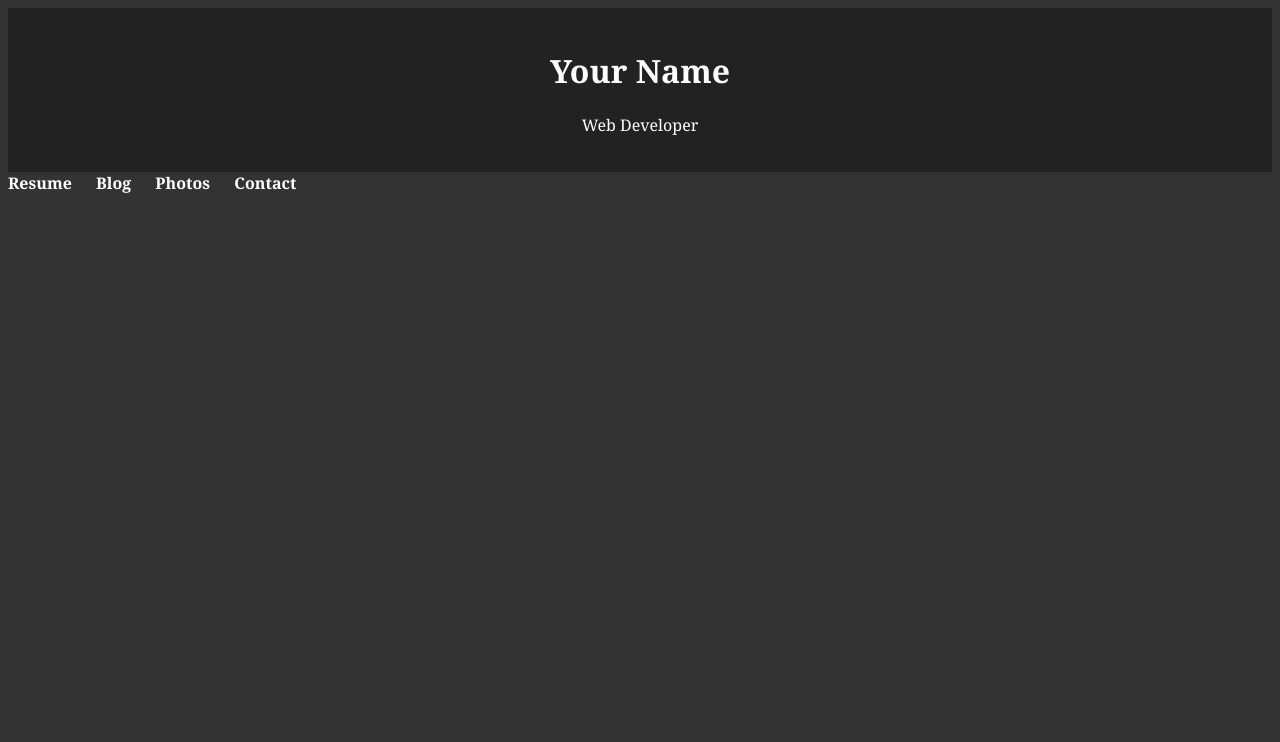
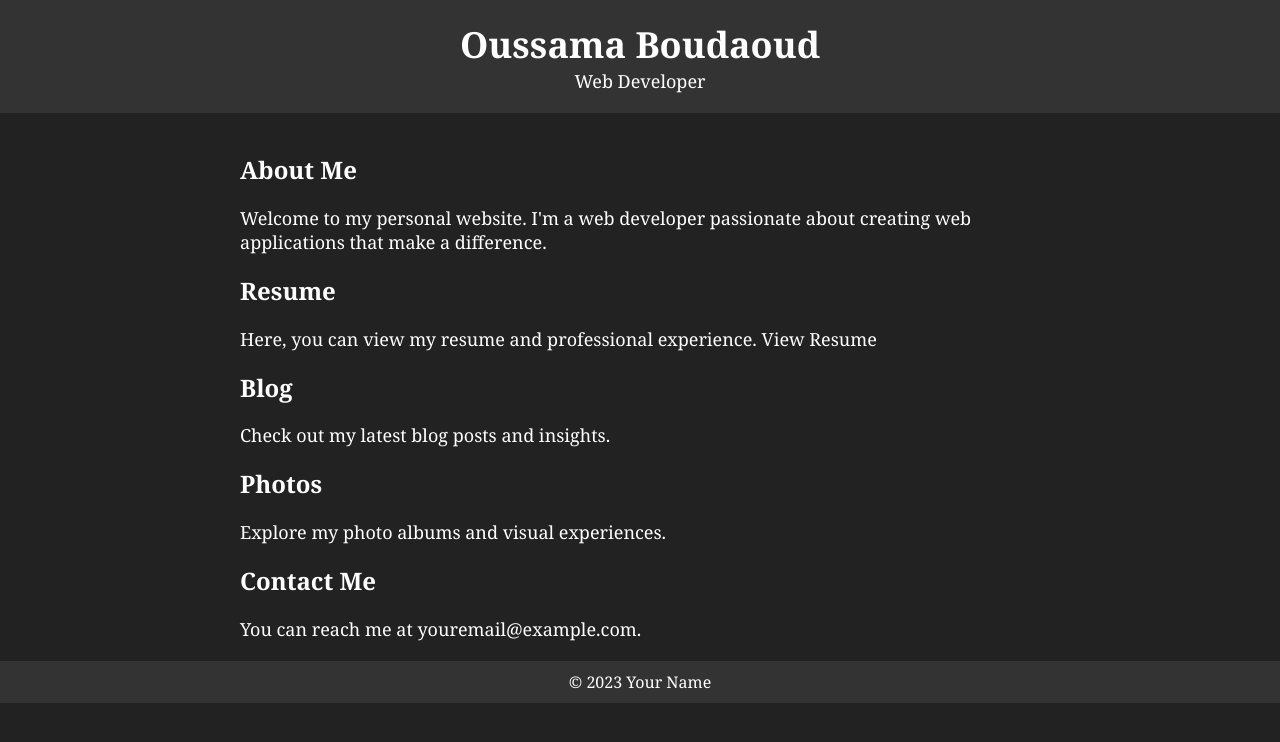
Before and after one commit to oussamaboudaoud/oussamaboudaoud.github.io, a plain HTML site: page index.html in a window 1280 px wide. Drawn offline with Linux system fonts and the light colour scheme; files that its build step writes are made by us from their sources.

Commit message:
Update index.html

```diff
--- a/index.html
+++ b/index.html
@@ -3,38 +3,112 @@
 <head>
     <meta charset="UTF-8">
     <meta name="viewport" content="width=device-width, initial-scale=1.0">
-    <title>Your Name - Personal Website</title>
-    <link rel="stylesheet" href="style.css">
+    <title>Oussama Boudaoud - Personal Website</title>
+    <style>
+        /* Reset some default styles */
+        body, h1, p {
+            margin: 0;
+            padding: 0;
+        }
+
+        /* Set a dark background and white text color */
+        body {
+            background-color: #222; /* Dark background color */
+            color: #fff; /* White text color */
+            font-family: Georgia, sans-serif;
+        }
+
+        /* Style the header */
+        header {
+            background-color: #333;
+            padding: 20px;
+            text-align: center;
+        }
+
+        /* Style the main content */
+        main {
+            max-width: 800px;
+            margin: 0 auto;
+            padding: 20px;
+        }
+
+        /* Style headings and paragraphs */
+        h1 {
+            font-size: 36px;
+        }
+
+        p {
+            font-size: 18px;
+        }
+
+        /* Style links */
+        a {
+            color: #fff;
+            text-decoration: none;
+        }
+
+        /* Style the photo */
+        .profile-photo {
+            max-width: 100%;
+            height: auto;
+        }
+
+        /* Style the footer */
+        footer {
+            background-color: #333;
+            padding: 10px 0;
+            text-align: center;
+        }
+    </style>
 </head>
 <body>
     <header>
-        <h1>Your Name</h1>
+        <h1>Oussama Boudaoud</h1>
         <p>Web Developer</p>
     </header>
-    <nav>
-        <ul>
-            <li><a href="#resume">Resume</a></li>
-            <li><a href="#blog">Blog</a></li>
-            <li><a href="#photos">Photos</a></li>
-            <li><a href="#contact">Contact</a></li>
-        </ul>
-    </nav>
+
     <main>
-        <section id="resume">
-            <!-- Your resume content goes here -->
+        <section>
+            <h2>About Me</h2>
+            <p>
+                Welcome to my personal website. I'm a web developer passionate about creating web applications that make a difference.
+            </p>
         </section>
-        <section id="blog">
-            <!-- Blog posts go here -->
+
+        <section>
+            <h2>Resume</h2>
+            <p>
+                Here, you can view my resume and professional experience.
+                <!-- You can provide a link to your resume file or embed it here. -->     <a href="BOUDAOUD's Resumé - Ontario.pdf" target="_blank">View Resume</a>
+            </p>
         </section>
-        <section id="photos">
-            <!-- Photo albums go here -->
+
+        <section>
+            <h2>Blog</h2>
+            <p>
+                Check out my latest blog posts and insights.
+                <!-- You can provide links to your blog posts here. -->
+            </p>
         </section>
-        <section id="contact">
-            <!-- Contact information goes here -->
+
+        <section>
+            <h2>Photos</h2>
+            <p>
+                Explore my photo albums and visual experiences.
+                <!-- You can create links to your photo albums or embed photo galleries here. -->
+            </p>
+        </section>
+
+        <section>
+            <h2>Contact Me</h2>
+            <p>
+                You can reach me at <a href="mailto:youremail@example.com">youremail@example.com</a>.
+            </p>
         </section>
     </main>
+
     <footer>
-        <!-- Footer content goes here -->
+        &copy; 2023 Your Name
     </footer>
 </body>
 </html>
```
